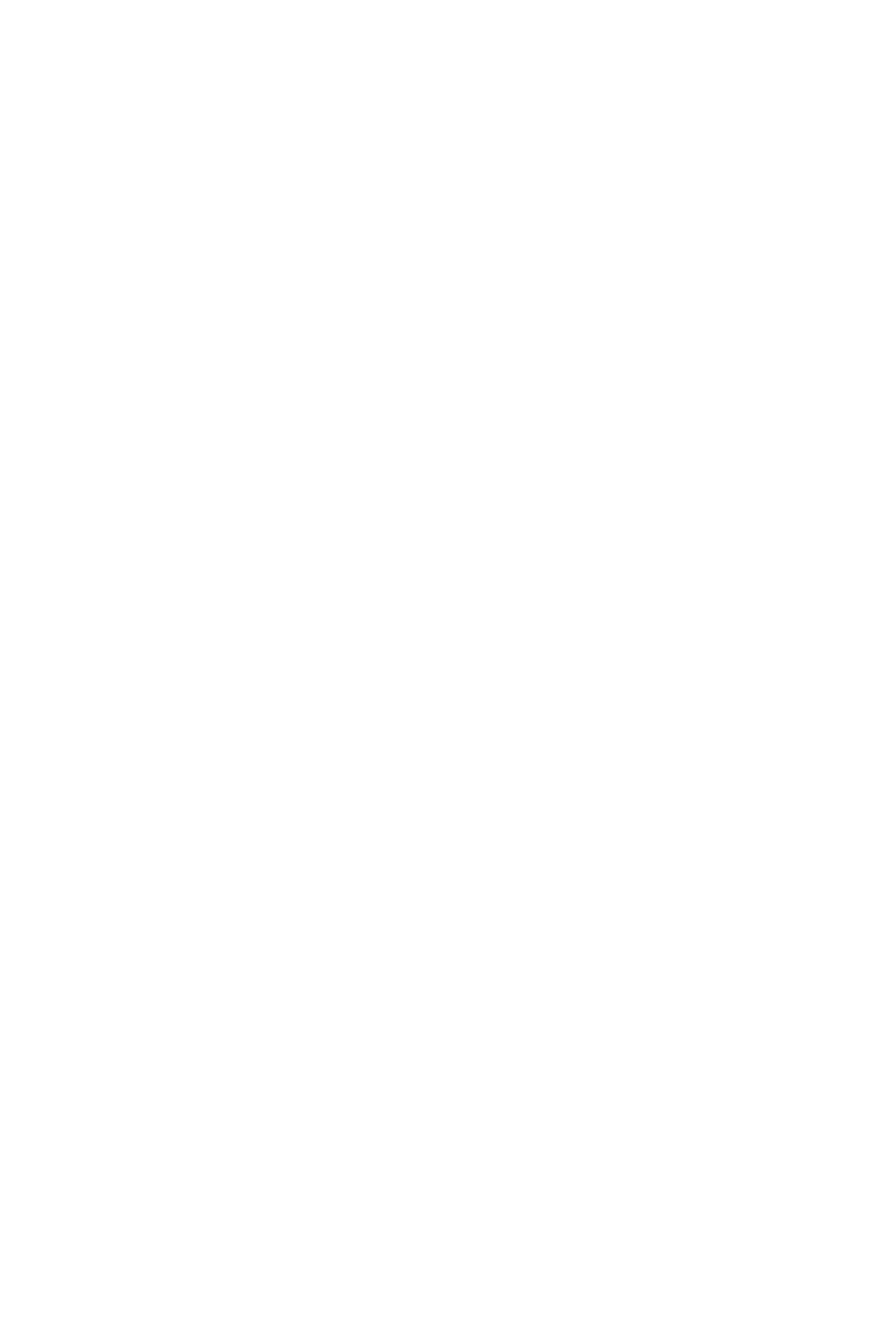
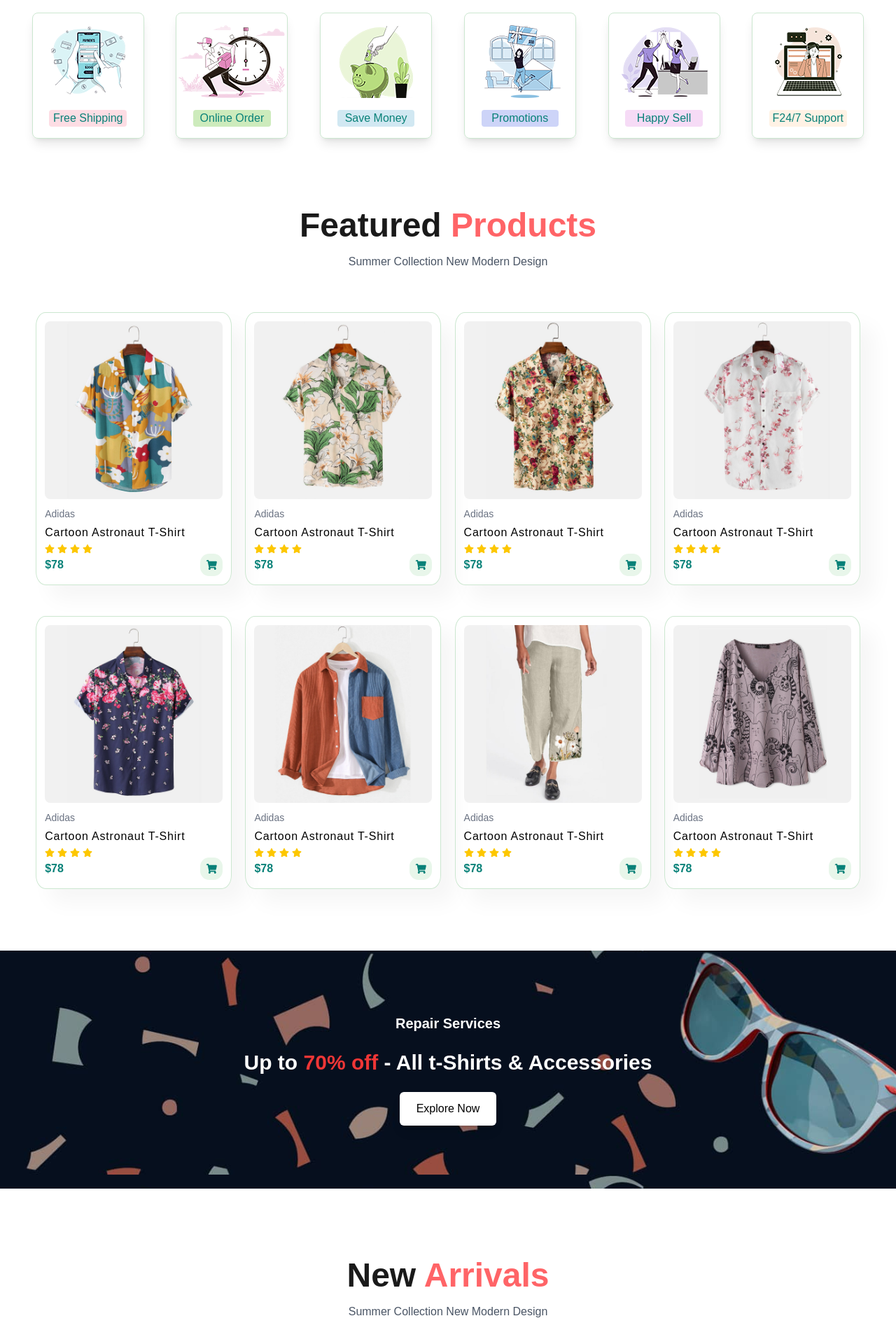
Before and after one commit to BasitAli-Code/Ecommerce-Site, a React (Vite) app: page / in a window 1280 px wide. Shown: the part 862-2782 px from the top of the page at 70% size. Before the commit the page ends 800 px from the top, so only its background shows below. Built offline with nearby package versions, Linux system fonts and the light colour scheme.

Commit message:
re structuring

```diff
--- a/src/App.jsx
+++ b/src/App.jsx
@@ -1,5 +1,6 @@
 import React from 'react'
 import Header from './components/Header'
+import LandingPage from './pages/LandingPage.jsx'
 import NewsLetter from './components/NewsLetter.jsx'
 import Footer from './components/Footer.jsx'
 
@@ -7,7 +8,7 @@ const App = () => {
   return (
     <>
     <Header/>
-
+    <LandingPage/>
     <NewsLetter/>
     <Footer/>
     </>
--- a/src/pages/Home.jsx
+++ /dev/null
@@ -1,24 +0,0 @@
-import React from 'react'
-import Hero from 'src/components/Hero.jsx'
-import Features from 'src/components/Features'
-import ProductSection from 'src/components/ProductSection'
-import { ProductImages , ArrivalImages } from 'src/data/ProductsData.js'
-import CallToAction from 'src/components/CallToAction'
-import ActionBanner from 'src/components/ActionBanner.jsx'
-
-const Home = () => {
-  return (
-    <>
-        <Hero/>
-        <Features/>
-        <ProductSection titleFirst="Featured" titleSecond= "Products"
-        images={ProductImages} />
-        <CallToAction/>
-        <ProductSection titleFirst="New" titleSecond= "Arrivals"
-        images={ArrivalImages} />
-        <ActionBanner/>
-    </>
-  )
-}
-
-export default Home
--- /dev/null
+++ b/src/pages/LandingPage.jsx
@@ -0,0 +1,24 @@
+import React from 'react'
+import Hero from '../components/Hero.jsx'
+import Features from '../components/Features'
+import ProductSection from '../components/ProductSection'
+import { ProductImages , ArrivalImages } from '../data/ProductsData.js'
+import CallToAction from '../components/CallToAction'
+import ActionBanner from '../components/ActionBanner.jsx'
+
+const LandingPage = () => {
+  return (
+    <>
+       <Hero/>
+        <Features/>
+        <ProductSection titleFirst="Featured" titleSecond= "Products"
+        images={ProductImages} />
+        <CallToAction/>
+        <ProductSection titleFirst="New" titleSecond= "Arrivals"
+        images={ArrivalImages} />
+        <ActionBanner/>
+    </>
+  )
+}
+
+export default LandingPage
```
